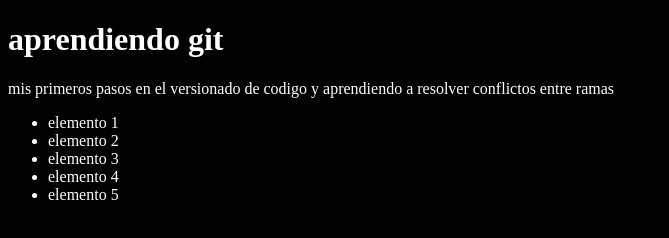
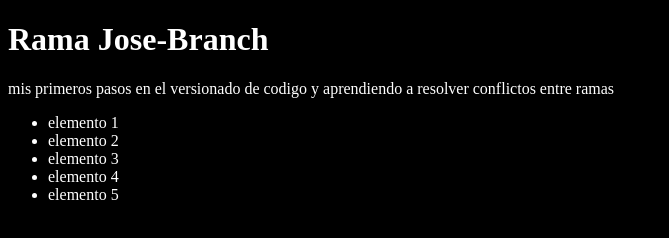
Before and after one commit to nuckesito/prueba-fork-git, a plain HTML site: page index.html in a window 1280 px wide. Shown: the whole page, without its empty margins (0-669 px from the left). Drawn offline with Linux system fonts and the light colour scheme.

Commit message:
Modificaciones a la rama jose-branch
hola

```diff
--- a/index.html
+++ b/index.html
@@ -7,7 +7,7 @@
     <link rel="stylesheet" href="style.css" />
   </head>
   <body>
-    <h1>aprendiendo git</h1>
+    <h1>Rama Jose-Branch</h1>
     <p>
       mis primeros pasos en el versionado de codigo y aprendiendo a resolver conflictos entre ramas
     </p>
--- a/index.js
+++ b/index.js
@@ -1 +1 @@
-console.log("aprendiendo js");
+console.log("aprendiendo js Con alejandro");
```
